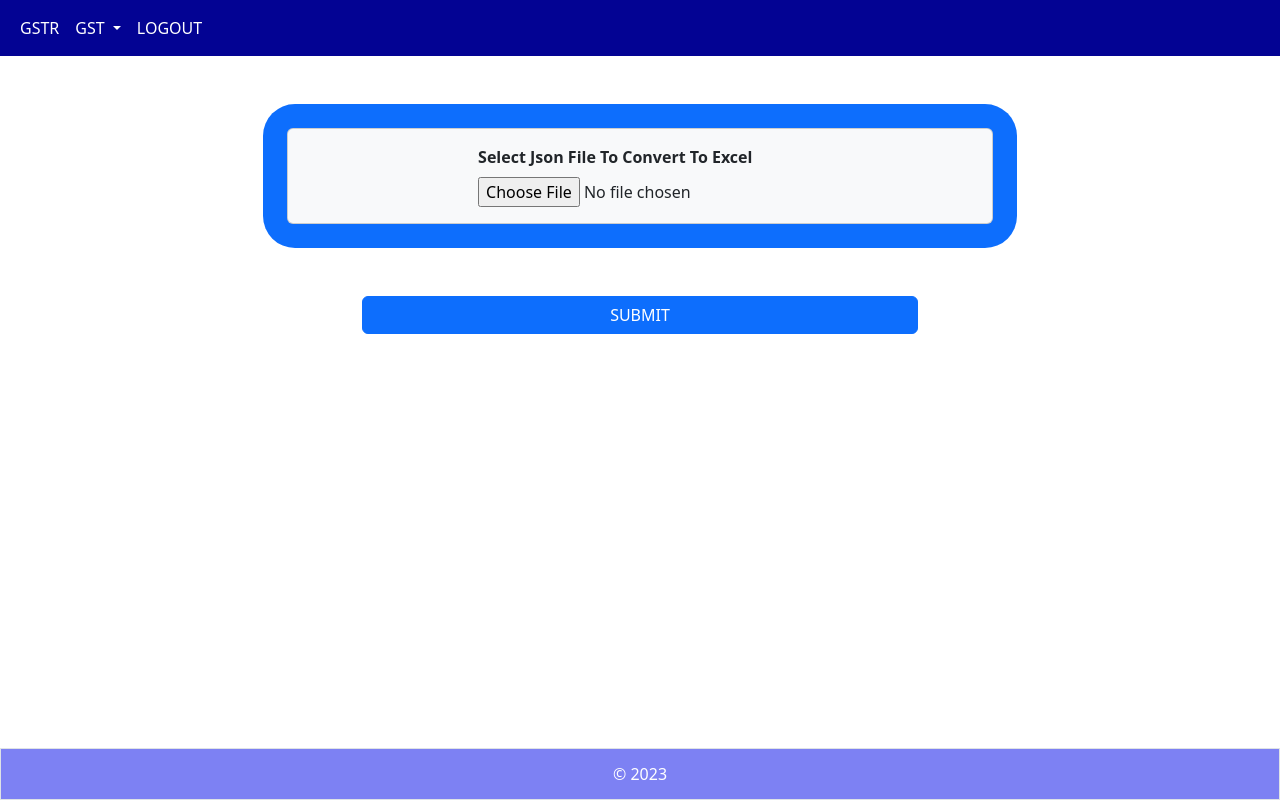
After one commit to Pumpkin-cod/efficient_apps, a Django app: page /gst/gstr_2B_json_to_excel in a window 1280 px wide. The commit adds this page. Run offline with Django 4.2, Linux system fonts and the light colour scheme; the visitor is signed in with stand-in values (Sample User, id 1); parts of the project's set-up code (start-up, migrations or seed data) failed here and were passed over; some libraries are stand-ins or nearby versions.

Commit message:
created all the urls and mapped with the respective template using views

```diff
--- a/core/forms.py
+++ b/core/forms.py
@@ -80,3 +80,8 @@ class UploadFileForm(forms.ModelForm):
 class UploadMultipleFileForm(forms.Form):
     file = forms.FileField(widget=forms.ClearableFileInput(attrs={'multiple': True}))
     # files = forms.FileField(widget=forms.ClearableFileInput(attrs={'multiple': True}))
+
+
+class UploadSingleFileForm(forms.Form):
+    file = forms.FileField(widget=forms.ClearableFileInput())
+    # files = forms.FileField(widget=forms.ClearableFileInput(attrs={'multiple': True}))
--- a/gst/urls.py
+++ b/gst/urls.py
@@ -5,4 +5,8 @@ app_name='gst'
 urlpatterns = [
     path('gst_number_check', views.gst_number_check, name='gst_number_check'),
     path('gstr_2a_merge_excel', views.gstr_2a_merge_excel, name='gstr_2a_merge_excel'),
+    path('gstr_2b_merge_excel', views.gstr_2b_merge_excel, name='gstr_2b_merge_excel'),
+    path('gstr_1_json_to_excel', views.gstr_1_json_to_excel, name='gstr_1_json_to_excel'),
+    path('gstr_2B_json_to_excel', views.gstr_2B_json_to_excel, name='gstr_2B_json_to_excel'),
+    path('gstr_3B_pdf_to_excel', views.gstr_3B_pdf_to_excel, name='gstr_3B_pdf_to_excel'),
 ]
--- a/gst/views.py
+++ b/gst/views.py
@@ -1,13 +1,16 @@
 from django.shortcuts import render
 from django.http import JsonResponse
 import json
-from core.forms import UploadMultipleFileForm
+from core.forms import UploadMultipleFileForm, UploadSingleFileForm
 from helper.string_to_list import string_to_list_converter
 from django.contrib.auth.decorators import login_required
 # from http import HTTPStatus
 
 from utilities.gst_check import process_gst_list
+from utilities.gstr1_to_excel import gstr1_to_excel
 from utilities.gstr2a_merge import gstr2a_merge
+from utilities.gstr2b_merge import gstr2b_merge
+from utilities.gstr2b_to_excel import gstr2b_to_excel
 
 # Create your views here.
 @login_required()
@@ -60,3 +63,78 @@ def gstr_2a_merge_excel(request):
         # except Exception as e:
         #   return JsonResponse({"error": str(e)}, status=500)
     return render(request,'gst/gstr_2a_merge_excel.html', {'form': form})
+
+
+@login_required()
+def gstr_2b_merge_excel(request):
+    form = ""
+    if request.method == 'POST':
+        try:
+            form = UploadMultipleFileForm(request.POST, request.FILES)
+            files = request.FILES.getlist('file')
+            print(files,"this--\n\n\n\n")
+            if form.is_valid():
+                # for f in files:
+                #     output_file = gstr2a_merge(f)
+                #     print(output_file,"outputfile,\n\n\n\n\n\n")
+                output_file = gstr2b_merge(files)
+                print(output_file,"outputfile,\n\n\n\n\n\n")
+            else:
+                return JsonResponse({"error":"Invalid Form"}, status=400)
+        except Exception as e:
+            return JsonResponse({"error": str(e)}, status=500)
+    else:
+        form = UploadMultipleFileForm()
+    return render(request,'gst/gstr_2b_merge_excel.html', {'form': form})
+
+
+
+@login_required()
+def gstr_1_json_to_excel(request):
+    form = ""
+    if request.method == 'POST':
+        try:
+            form = UploadSingleFileForm(request.POST, request.FILES)
+            files = request.FILES.getlist('file')
+            print(files,"this--\n\n\n\n")
+            if form.is_valid():
+                # for f in files:
+                #     output_file = gstr2a_merge(f)
+                #     print(output_file,"outputfile,\n\n\n\n\n\n")
+                output_file = gstr1_to_excel(files)
+                print(output_file,"outputfile,\n\n\n\n\n\n")
+            else:
+                return JsonResponse({"error":"Invalid Form"}, status=400)
+        except Exception as e:
+            return JsonResponse({"error": str(e)}, status=500)
+    else:
+        form = UploadSingleFileForm()
+    return render(request,'gst/gstr_1_json_to_excel.html', {'form': form})
+
+
+@login_required()
+def gstr_2B_json_to_excel(request):
+    form = ""
+    if request.method == 'POST':
+        try:
+            form = UploadSingleFileForm(request.POST, request.FILES)
+            files = request.FILES.getlist('file')
+            print(files,"this--\n\n\n\n")
+            if form.is_valid():
+                # for f in files:
+                #     output_file = gstr2a_merge(f)
+                #     print(output_file,"outputfile,\n\n\n\n\n\n")
+                output_file = gstr2b_to_excel(files)
+                print(output_file,"outputfile,\n\n\n\n\n\n")
+            else:
+                return JsonResponse({"error":"Invalid Form"}, status=400)
+        except Exception as e:
+            return JsonResponse({"error": str(e)}, status=500)
+    else:
+        form = UploadSingleFileForm()
+    return render(request,'gst/gstr_2B_json_to_excel.html', {'form': form})
+
+
+@login_required()
+def gstr_3B_pdf_to_excel(request):
+    return render(request, 'gst/gstr_3B_pdf_to_excel.html')
--- /dev/null
+++ b/templates/gst/gstr_2B_json_to_excel.html
@@ -0,0 +1,41 @@
+{% extends 'base.html' %}
+
+{% load static %}
+{% block title %} GST - 2B Json To Excel {% endblock title %}
+{% block css %}
+<link rel="stylesheet" href="{% static 'css/gstr.css' %}">
+{% endblock css %}
+{% block content %}
+
+<div class="container">
+
+    {% include 'header.html' %}
+    <form method="post" action="{% url 'gst:gstr_2a_merge_excel' %}" enctype="multipart/form-data">
+        {% csrf_token %}
+        <div class="row sectionTwo_gst_chck_num bg-primary mt-5 p-4 rounded-5">
+            {% if msg %} {% autoescape off %} {{ msg }} {% endautoescape %} {% endif %}
+            <div class="card bg-light">
+                <div class="card-body">
+                    <div class="col-6">
+                        <div>
+                            <label for="GST">Select Json File To Convert To Excel</label>
+                        </div>
+                        <div class="form-group mt-2">
+                            {{ form.file }}
+                        </div>
+                    </div>
+                </div>
+            </div>
+        </div>
+        <!-- </div> -->
+        <div class="row sectionThree_gst_chck_num mt-5 ms-5 me-5">
+            <div class="col-sm-6 mb-2">
+                <button type="submit" class="btn btn-primary col-12" value="Upload">SUBMIT</button>
+            </div>
+        </div>
+    </form>
+</div>
+
+{% include 'footer.html' %}
+
+{% endblock content %}
--- a/templates/header.html
+++ b/templates/header.html
@@ -17,10 +17,10 @@
                 <ul class="dropdown-menu" aria-labelledby="navbarDropdownMenuLink">
                   <li><a class="dropdown-item" href="{% url 'gst:gst_number_check' %}">GST Number Check</a></li>
                   <li><a class="dropdown-item" href="{% url 'gst:gstr_2a_merge_excel' %}">GSTR 2A Merge Excel</a></li>
-                  <li><a class="dropdown-item" href="#">GSTR 2B Merge Excel</a></li>
-                  <li><a class="dropdown-item" href="#">GSTR 1 JSON To Excel Converter</a></li>
-                  <li><a class="dropdown-item" href="#">GSTR 2B JSON To Excel Converter</a></li>
-                  <li><a class="dropdown-item" href="#">GSTR 3B PDF To Excel Converter</a></li>
+                  <li><a class="dropdown-item" href="{% url 'gst:gstr_2b_merge_excel' %}">GSTR 2B Merge Excel</a></li>
+                  <li><a class="dropdown-item" href="{% url 'gst:gstr_1_json_to_excel' %}">GSTR 1 JSON To Excel Converter</a></li>
+                  <li><a class="dropdown-item" href="{% url 'gst:gstr_2B_json_to_excel' %}">GSTR 2B JSON To Excel Converter</a></li>
+                  <li><a class="dropdown-item" href="{% url 'gst:gstr_3B_pdf_to_excel' %}">GSTR 3B PDF To Excel Converter</a></li>
                 </ul>
               </li>
               <li class="nav-item">
--- a/utilities/gstr1_to_excel.py
+++ b/utilities/gstr1_to_excel.py
@@ -3,7 +3,7 @@ import warnings
 import json
 from openpyxl import load_workbook
 import os
-from CONSTANTS2 import R1_JSON_COL_MAPPING
+from utilities.CONSTANTS2 import R1_JSON_COL_MAPPING
 
 
 def flatten_dict(dict_obj):
@@ -190,4 +190,4 @@ def gstr1_to_excel(filepath):
 
     return(writer)
 
-gstr1_to_excel(r"C:\Users\Dell\Downloads\returns_11052021_R1_20AAACI1681G3Z1_offline_others_0.json")
+# gstr1_to_excel(r"C:\Users\Dell\Downloads\returns_11052021_R1_20AAACI1681G3Z1_offline_others_0.json")
```
Also changed, not shown: templates/gst/gstr_1_json_to_excel.html (added, +40 -0 lines), templates/gst/gstr_2b_merge_excel.html (added, +40 -0 lines), templates/gst/gstr_3B_pdf_to_excel.html (added, +41 -0 lines), utilities/gstr2b_merge.py (+4 -3 lines), utilities/gstr2b_to_excel.py (+5 -4 lines).
